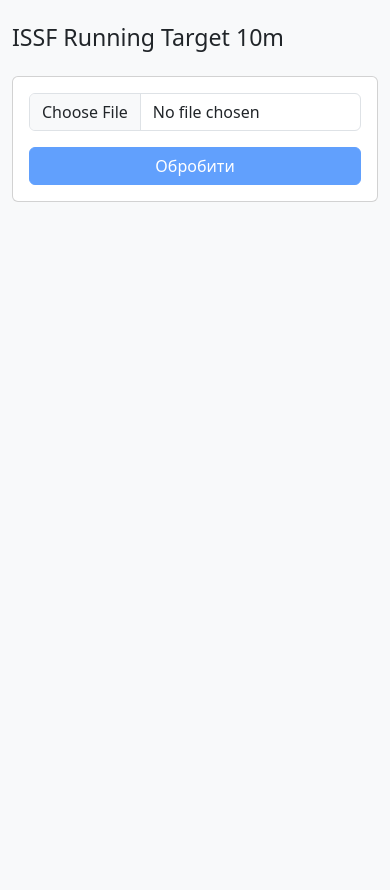
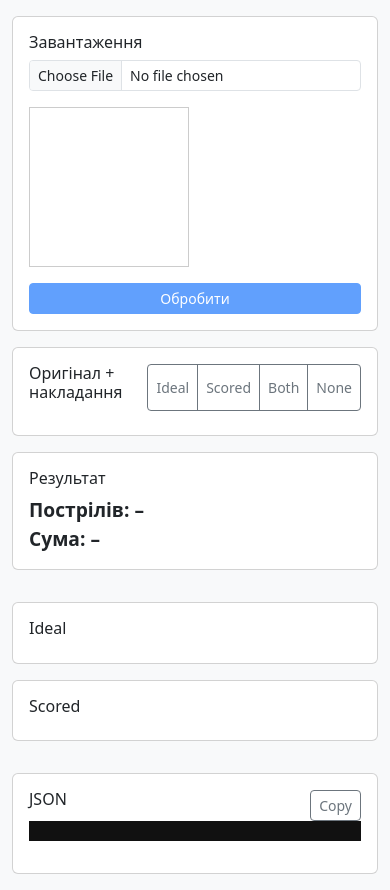
Before and after one commit to Mykhailo-Tr/vodomirka, a Flask app: page / in a window 390 px wide. Before the commit the page ends 202 px from the top, so only its background shows below. Run offline with Flask 3, Linux system fonts and the light colour scheme; some libraries are stand-ins or nearby versions.

Commit message:
Refactor image handling and enhance UI for ISSF target scoring application
- Updated CSS for improved layout and styling of image previews, overlays, and modal display.
- Simplified JavaScript for image processing and interaction, including streamlined event handling and overlay toggling.
- Enhanced HTML structure for better organization of upload, overlay, and result sections, including a new JSON output area with a copy button.
- Improved responsiveness and user experience across the application.

```diff
--- a/static/css/style.css
+++ b/static/css/style.css
@@ -1,35 +1,62 @@
-.preview-img {
-    max-height: 250px;
-    margin-top: 10px;
+.preview-box {
+    width: 160px;
+    height: 160px;
+    border: 1px solid #ccc;
+    display: flex;
+    align-items: center;
+    justify-content: center;
   }
 
-  .viewer-img {
-    max-height: 420px;
-    cursor: zoom-in;
-  }
-
-  .thumb-img {
-    width: 180px;
-    height: 180px;
-    object-fit: contain;
-    border: 1px solid #ccc;
-  }
-
-  .modal-img {
+  .preview-box img {
     max-width: 100%;
     max-height: 100%;
   }
 
+  .overlay-container {
+    position: relative;
+    width: 100%;
+  }
+
+  .overlay-container img {
+    width: 100%;
+    display: block;
+  }
+
+  .overlay {
+    position: absolute;
+    top: 0;
+    left: 0;
+  }
+
   .stat {
-    font-size: 1.1rem;
+    font-size: 1.2rem;
     font-weight: 600;
   }
 
-  .json-box {
-    background: #0d1117;
-    color: #c9d1d9;
-    padding: 12px;
+  .result-img {
+    width: 100%;
+    cursor: zoom-in;
+  }
+
+  pre {
+    background: #111;
+    color: #0f0;
+    padding: 10px;
     font-size: 0.85rem;
-    max-height: 300px;
-    overflow: auto;
   }
+
+  /* MODAL */
+  .modal-img {
+    position: fixed;
+    inset: 0;
+    background: rgba(0,0,0,0.9);
+    display: flex;
+    align-items: center;
+    justify-content: center;
+    z-index: 999;
+  }
+
+  .modal-img img {
+    max-width: 95%;
+    max-height: 95%;
+  }
--- a/static/js/app.js
+++ b/static/js/app.js
@@ -1,16 +1,9 @@
 let currentFile = null;
-let images = {};
-let currentView = "original";
 
-const fileInput = document.getElementById("fileInput");
 const preview = document.getElementById("preview");
 const processBtn = document.getElementById("processBtn");
 
-const viewerBlock = document.getElementById("viewerBlock");
-const viewerImage = document.getElementById("viewerImage");
-const modalImg = document.getElementById("modalImg");
-
-fileInput.addEventListener("change", async e => {
+document.getElementById("fileInput").addEventListener("change", async e => {
   const file = e.target.files[0];
   if (!file) return;
 
@@ -21,15 +14,14 @@ fileInput.addEventListener("change", async e => {
   const data = await res.json();
 
   currentFile = data.filename;
-  images.original = data.image_url;
-
   preview.src = data.image_url;
   preview.classList.remove("d-none");
+  document.getElementById("baseImg").src = data.image_url;
 
   processBtn.disabled = false;
 });
 
-processBtn.addEventListener("click", async () => {
+processBtn.onclick = async () => {
   const res = await fetch("/process", {
     method: "POST",
     headers: { "Content-Type": "application/json" },
@@ -38,36 +30,41 @@ processBtn.addEventListener("click", async () => {
 
   const data = await res.json();
 
-  images.scored = data.images.scored;
-  images.ideal = data.images.ideal;
+  shots.innerText = data.stats.shots;
+  total.innerText = data.stats.total_score;
 
-  setView("scored");
+  idealImg.src = data.images.ideal;
+  scoredImg.src = data.images.scored;
 
-  document.getElementById("shots").innerText = data.stats.shots;
-  document.getElementById("total").innerText = data.stats.total_score;
+  idealOverlay.src = data.images.ideal;
+  scoredOverlay.src = data.images.scored;
 
-  document.getElementById("thumbScored").src = images.scored;
-  document.getElementById("thumbIdeal").src = images.ideal;
+  jsonOut.textContent = JSON.stringify(data.json, null, 2);
+};
 
-  document.getElementById("jsonOut").textContent =
-    JSON.stringify(data.json, null, 2);
-
-  document.getElementById("output").classList.remove("d-none");
-  viewerBlock.classList.remove("d-none");
+// Overlay buttons
+document.querySelectorAll("[data-overlay]").forEach(btn => {
+  btn.onclick = () => {
+    const type = btn.dataset.overlay;
+    idealOverlay.classList.toggle("d-none", type === "scored" || type === "none");
+    scoredOverlay.classList.toggle("d-none", type === "ideal" || type === "none");
+  };
 });
 
-function setView(type) {
-  if (!images[type]) return;
-  currentView = type;
-  viewerImage.src = images[type];
-}
+// Copy JSON
+copyBtn.onclick = () => {
+  navigator.clipboard.writeText(jsonOut.textContent);
+  copyBtn.innerText = "✔ Copied";
+  setTimeout(() => copyBtn.innerText = "Copy", 2000);
+};
 
-viewerImage.addEventListener("click", () => {
-  modalImg.src = viewerImage.src;
+// Modal
+document.querySelectorAll("img").forEach(img => {
+  img.onclick = () => {
+    if (!img.src) return;
+    modalImg.src = img.src;
+    imgModal.classList.remove("d-none");
+  };
 });
 
-function copyJSON() {
-  navigator.clipboard.writeText(
-    document.getElementById("jsonOut").textContent
-  );
-}
+imgModal.onclick = () => imgModal.classList.add("d-none");
--- a/templates/index.html
+++ b/templates/index.html
@@ -9,80 +9,97 @@
 </head>
 
 <body class="bg-light">
-<div class="container py-4">
 
-  <h3 class="mb-4">ISSF Running Target 10m</h3>
+<div class="container-fluid py-3">
 
-  <!-- Upload -->
-  <div class="card p-3 mb-4">
-    <input type="file" id="fileInput" class="form-control">
-    <img id="preview" class="preview-img d-none">
-    <button class="btn btn-primary mt-3" id="processBtn" disabled>Обробити</button>
+  <div class="row g-3">
+
+    <!-- LEFT: Upload -->
+    <div class="col-md-3">
+      <div class="card p-3 h-100">
+        <h6>Завантаження</h6>
+        <input type="file" id="fileInput" class="form-control form-control-sm">
+
+        <div class="preview-box mt-3">
+          <img id="preview" class="d-none">
+        </div>
+
+        <button id="processBtn" class="btn btn-primary btn-sm mt-3" disabled>
+          Обробити
+        </button>
+      </div>
+    </div>
+
+    <!-- CENTER: Overlay -->
+    <div class="col-md-6">
+      <div class="card p-3 h-100">
+        <div class="d-flex justify-content-between mb-2">
+          <h6>Оригінал + накладання</h6>
+          <div class="btn-group btn-group-sm">
+            <button class="btn btn-outline-secondary" data-overlay="ideal">Ideal</button>
+            <button class="btn btn-outline-secondary" data-overlay="scored">Scored</button>
+            <button class="btn btn-outline-secondary" data-overlay="both">Both</button>
+            <button class="btn btn-outline-secondary" data-overlay="none">None</button>
+          </div>
+        </div>
+
+        <div class="overlay-container">
+          <img id="baseImg">
+          <img id="idealOverlay" class="overlay d-none">
+          <img id="scoredOverlay" class="overlay d-none">
+        </div>
+      </div>
+    </div>
+
+    <!-- RIGHT: Stats -->
+    <div class="col-md-3">
+      <div class="card p-3 h-100">
+        <h6>Результат</h6>
+        <div class="stat">Пострілів: <span id="shots">–</span></div>
+        <div class="stat">Сума: <span id="total">–</span></div>
+      </div>
+    </div>
+
   </div>
 
-  <!-- Viewer -->
-  <div id="viewerBlock" class="card mb-4 d-none">
-    <div class="card-header d-flex justify-content-between align-items-center">
-      <span>Перегляд</span>
-      <div class="btn-group btn-group-sm">
-        <button class="btn btn-outline-secondary" onclick="setView('original')">Original</button>
-        <button class="btn btn-outline-secondary" onclick="setView('scored')">Scored</button>
-        <button class="btn btn-outline-secondary" onclick="setView('ideal')">Ideal</button>
+  <!-- IMAGES -->
+  <div class="row g-3 mt-3">
+    <div class="col-md-6">
+      <div class="card p-3">
+        <h6>Ideal</h6>
+        <img id="idealImg" class="result-img">
       </div>
     </div>
-    <div class="card-body text-center">
-      <img id="viewerImage" class="viewer-img" data-bs-toggle="modal" data-bs-target="#imgModal">
+    <div class="col-md-6">
+      <div class="card p-3">
+        <h6>Scored</h6>
+        <img id="scoredImg" class="result-img">
+      </div>
     </div>
   </div>
 
-  <!-- Output -->
-  <div id="output" class="d-none">
-
-    <div class="row mb-3 text-center">
-      <div class="col">
-        <div class="stat">Пострілів</div>
-        <div id="shots"></div>
-      </div>
-      <div class="col">
-        <div class="stat">Загальний результат</div>
-        <div id="total"></div>
-      </div>
-    </div>
-
-    <div class="row mb-3 text-center">
-      <div class="col-md-6">
-        <img id="thumbScored" class="thumb-img">
-        <div class="small">Scored</div>
-      </div>
-      <div class="col-md-6">
-        <img id="thumbIdeal" class="thumb-img">
-        <div class="small">Ideal</div>
-      </div>
-    </div>
-
-    <div class="card">
-      <div class="card-header d-flex justify-content-between">
-        <span>JSON Output</span>
-        <button class="btn btn-sm btn-outline-secondary" onclick="copyJSON()">Copy</button>
-      </div>
-      <pre id="jsonOut" class="json-box"></pre>
-    </div>
-
-  </div>
-</div>
-
-<!-- Fullscreen Modal -->
-<div class="modal fade" id="imgModal" tabindex="-1">
-  <div class="modal-dialog modal-fullscreen">
-    <div class="modal-content bg-dark">
-      <div class="modal-body text-center">
-        <img id="modalImg" class="modal-img">
+  <!-- JSON -->
+  <div class="row g-3 mt-3">
+    <div class="col-md-12">
+      <div class="card p-3">
+        <div class="d-flex justify-content-between">
+          <h6>JSON</h6>
+          <button id="copyBtn" class="btn btn-sm btn-outline-secondary">
+            Copy
+          </button>
+        </div>
+        <pre id="jsonOut"></pre>
       </div>
     </div>
   </div>
+
 </div>
 
-<script src="https://cdn.jsdelivr.net/npm/bootstrap@5.3.2/dist/js/bootstrap.bundle.min.js"></script>
+<!-- MODAL -->
+<div id="imgModal" class="modal-img d-none">
+  <img id="modalImg">
+</div>
+
 <script src="/static/js/app.js"></script>
 </body>
 </html>
```
